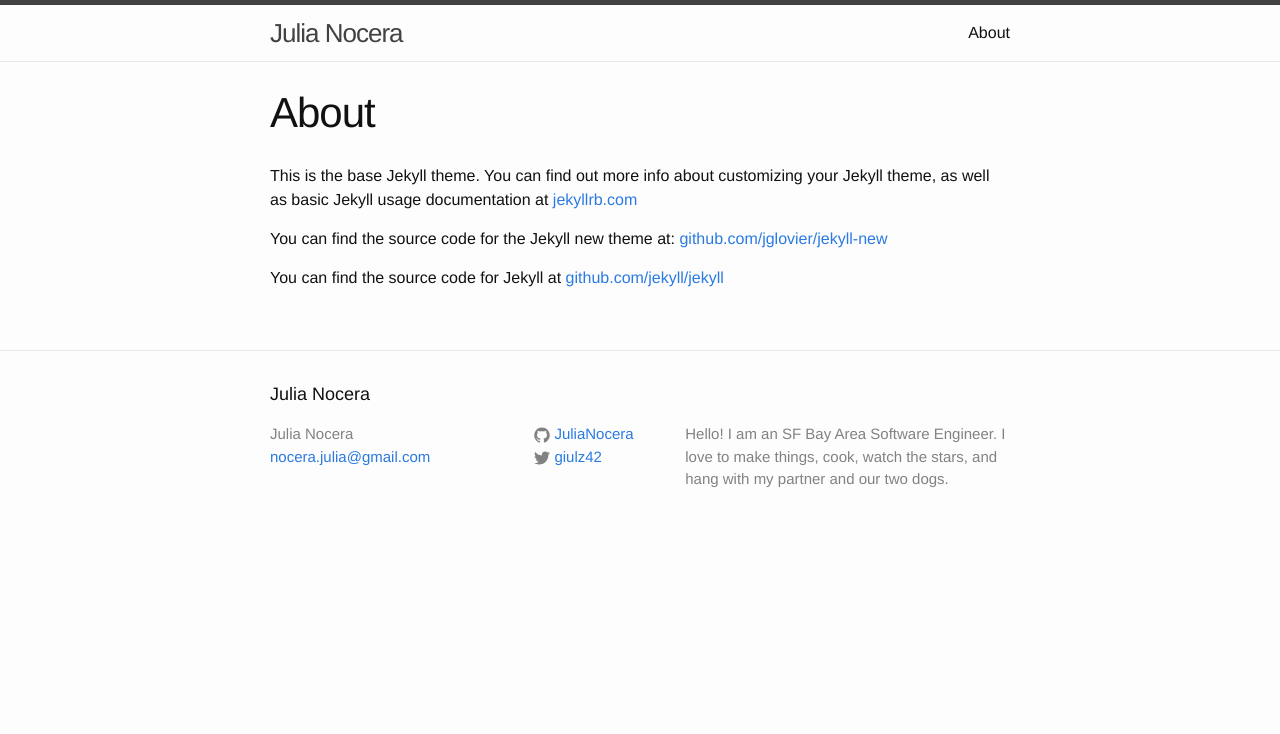
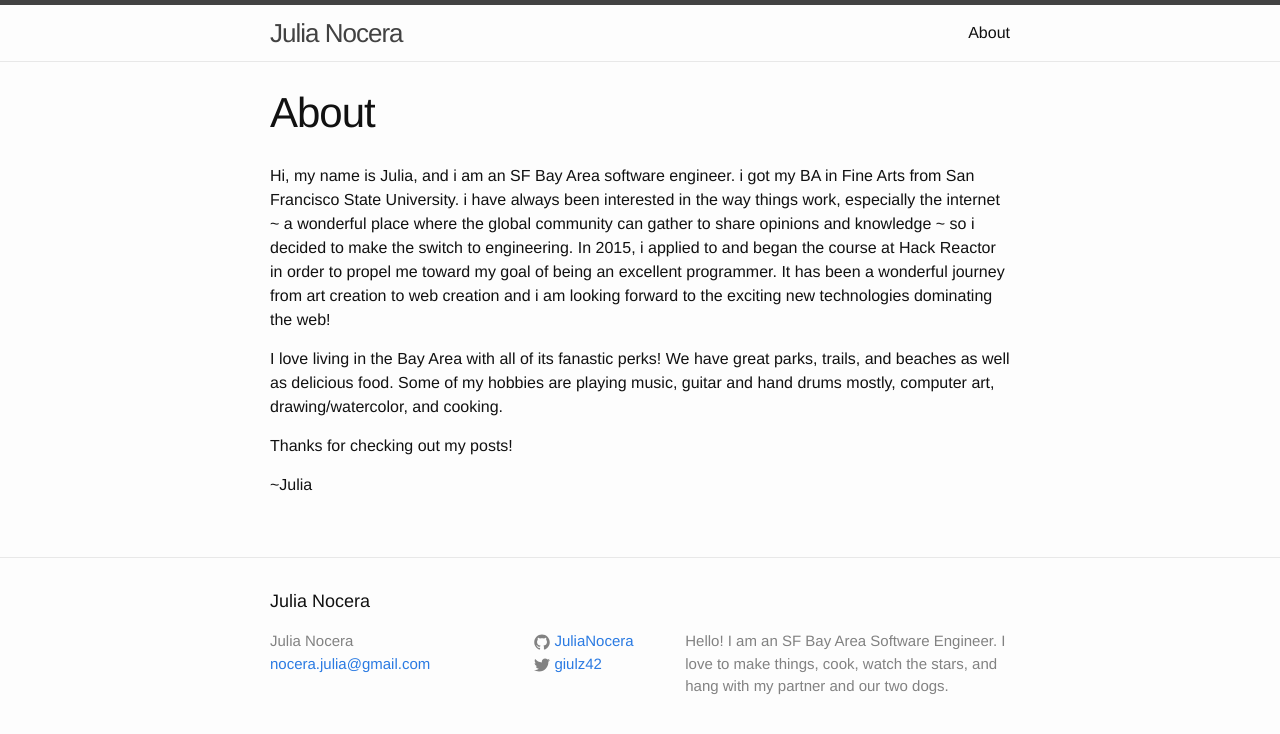
Before and after one commit to JuliaNocera/JuliaNocera.github.io, a Jekyll site: the page built from about.md, in a window 1280 px wide. Shown: the top 734 px of the page. Built offline with Jekyll 4.4.1, drawn with Linux system fonts in a browser that asks for light colours.

Commit message:
sets about me

```diff
--- a/about.md
+++ b/about.md
@@ -4,8 +4,11 @@ title: About
 permalink: /about/
 ---
 
-This is the base Jekyll theme. You can find out more info about customizing your Jekyll theme, as well as basic Jekyll usage documentation at [jekyllrb.com](http://jekyllrb.com/)
+Hi, my name is Julia, and i am an SF Bay Area software engineer. i got my BA in Fine Arts from San Francisco State University. i have always been interested in the way things work, especially the internet ~ a wonderful place where the global community can gather to share opinions and knowledge ~ so i decided to make the switch to engineering. In 2015, i applied to and began the course at Hack Reactor in order to propel me toward my goal of being an excellent programmer. It has been a wonderful journey from art creation to web creation and i am looking forward to the exciting new technologies dominating the web!
 
-You can find the source code for the Jekyll new theme at: [github.com/jglovier/jekyll-new](https://github.com/jglovier/jekyll-new)
+I love living in the Bay Area with all of its fanastic perks! We have great parks, trails, and beaches as well as delicious food. Some of my hobbies are playing music, guitar and hand drums mostly, computer art, drawing/watercolor, and cooking.
 
-You can find the source code for Jekyll at [github.com/jekyll/jekyll](https://github.com/jekyll/jekyll)
+
+Thanks for checking out my posts!
+
+~Julia
```
